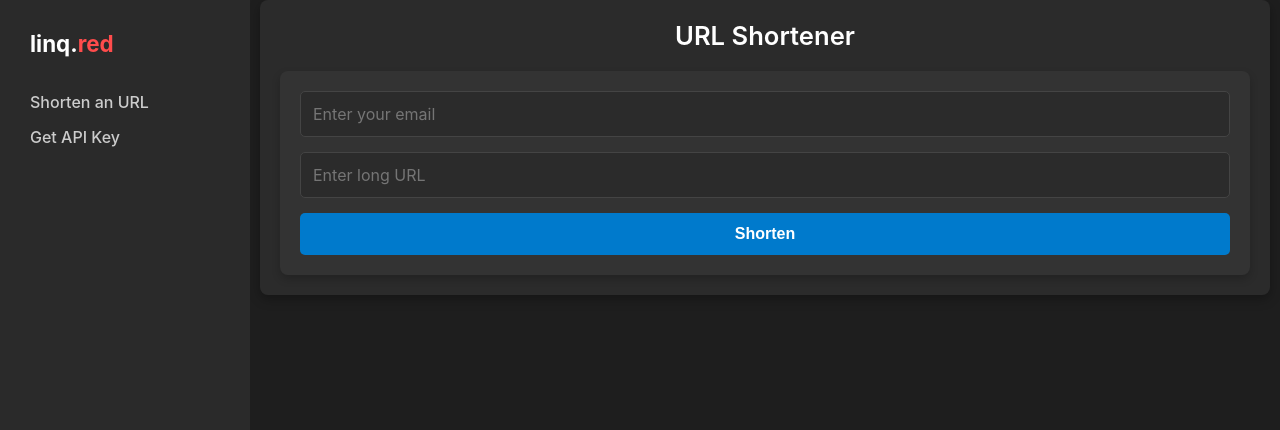
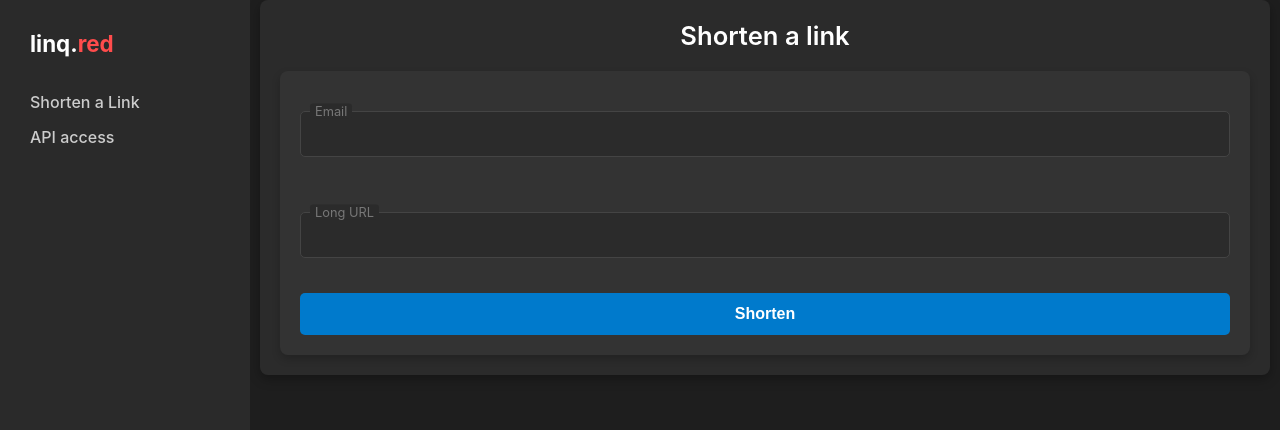
Before and after one commit to VimalNagata/linq-portal, a React (Create React App) app: page /shorten in a window 1280 px wide. Shown: the top 430 px of the page. Built offline with nearby package versions, Linux system fonts and the light colour scheme.

Commit message:
ui changes

```diff
--- a/src/App.js
+++ b/src/App.js
@@ -14,8 +14,8 @@ const App = () => (
       </h2>
         <nav>
           <ul>
-            <li><Link to="/shorten">Shorten an URL</Link></li>
-            <li><Link to="/register">Get API Key</Link></li>
+            <li><Link to="/shorten">Shorten a Link</Link></li>
+            <li><Link to="/register">API access</Link></li>
           </ul>
         </nav>
       </aside>
--- /dev/null
+++ b/src/ShortenURL.css
@@ -0,0 +1,45 @@
+/* ShortenURL.css */
+
+.input-container {
+    position: relative;
+    margin: 20px 0;
+  }
+
+  input {
+    width: 100%;
+    padding: 10px;
+    border: 1px solid #ccc;
+    border-radius: 5px;
+    font-size: 1em;
+    color: #333;
+    background-color: #f9f9f9;
+  }
+
+  input[type="email"]:focus,
+  input[type="url"]:focus {
+    outline: none;
+    border-color: #007acc;
+  }
+
+  label {
+    position: absolute;
+    top: 50%;
+    left: 10px;
+    color: #999;
+    font-size: 1em;
+    pointer-events: none;
+    transform: translateY(-50%);
+    transition: 0.2s ease all;
+  }
+
+  input:focus ~ label,
+  input:not(:placeholder-shown) ~ label {
+    top: 0;
+    font-size: 0.8em;
+    color: #777;
+    background-color: #2b2b2b;
+    padding: 0 5px;
+    border-radius: 3px;
+    border-color: #444;
+    transform: translateY(-50%);
+  }
--- a/src/ShortenURL.js
+++ b/src/ShortenURL.js
@@ -1,5 +1,6 @@
 // ShortenURL.js
 import React, { useState } from 'react';
+import './ShortenURL.css'; // Add CSS for styling
 
 const ShortenURL = () => {
   const [longURL, setLongURL] = useState('');
@@ -15,7 +16,7 @@ const ShortenURL = () => {
         method: 'POST',
         headers: {
           'Content-Type': 'application/json',
-          'x-api-key': 'uXQ1FBRW2I9ESih8QzH2m8OFdESF7Jzb22AwTWQW' // Replace with your admin or default API key
+          'x-api-key': 'uXQ1FBRW2I9ESih8QzH2m8OFdESF7Jzb22AwTWQW'
         },
         body: JSON.stringify({ email })
       });
@@ -29,7 +30,6 @@ const ShortenURL = () => {
       }
     } catch (err) {
       setError('Failed to retrieve API key. Please try again.');
-      console.error('API Key Fetch Error:', err);
       return null;
     }
   };
@@ -78,22 +78,26 @@ const ShortenURL = () => {
 
   return (
     <div className="container">
-      <h1>URL Shortener</h1>
+      <h1>Shorten a link</h1>
       <form onSubmit={handleSubmit}>
+        <div className="input-container">
           <input
             type="email"
-          placeholder="Enter your email"
             value={email}
             onChange={(e) => setEmail(e.target.value)}
             required
           />
+          <label>Email</label>
+        </div>
+        <div className="input-container">
           <input
             type="url"
-          placeholder="Enter long URL"
             value={longURL}
             onChange={(e) => setLongURL(e.target.value)}
             required
           />
+          <label>Long URL</label>
+        </div>
         <button type="submit" disabled={loading}>
           {loading ? 'Processing...' : 'Shorten'}
         </button>
```
Lines whose indentation alone changed are shown as unchanged.
